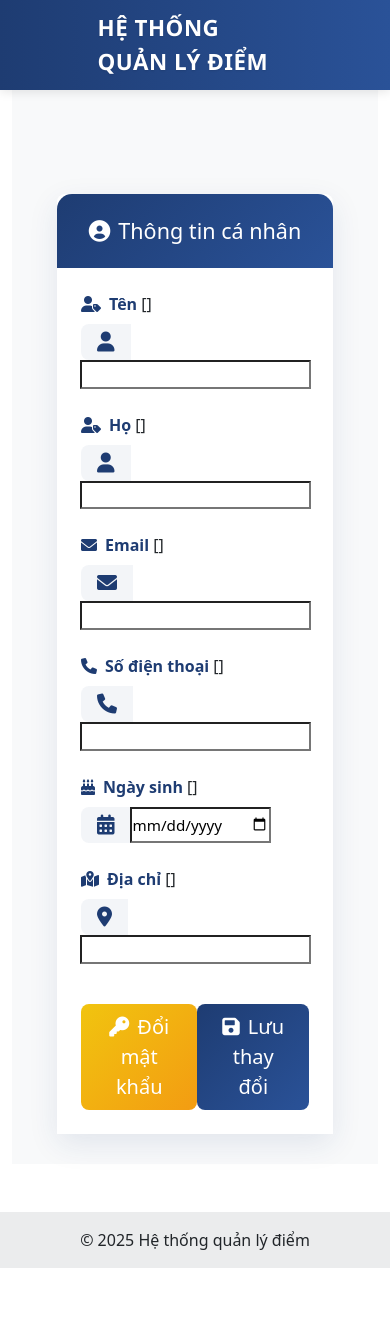
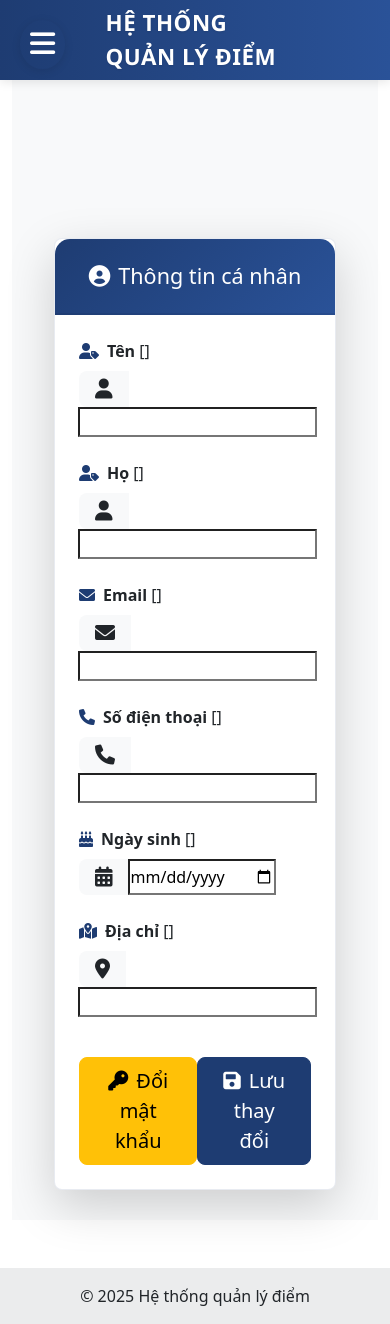
Before and after one commit to MaiThiDieuMy/ADP, a Django app: template templates/core/teacher/profile.html in a window 390 px wide. Before the commit the page ends 1268 px from the top, so only its background shows below. Run offline with Django 4.2, Linux system fonts and the light colour scheme; the template is opened without the code that fills it: most values are stand-ins (such as "Sample title", 1, 10 or a date in 2020); form fields are guessed from the names that the template uses.

Commit message:
Cập nhật lại filr profile.html

```diff
--- a/templates/core/teacher/profile.html
+++ b/templates/core/teacher/profile.html
@@ -1,61 +1,15 @@
 {% extends 'base.html' %} {% block title %}Hồ sơ Giáo viên - Hệ thống Quản lý
 Điểm{% endblock %} {% block extra_css %}
 <style>
-  /* Copy toàn bộ CSS từ dashboard.html */
   :root {
       --primary-color: #1e3c72;
       --primary-light: #2a5298;
       --primary-dark: #152b52;
       --primary-gradient: linear-gradient(135deg, #1e3c72 0%, #2a5298 100%);
-    --text-light: rgba(255, 255, 255, 0.8);
+      --text-light: rgba(255,255,255,0.8);
   }
 
-  /* Navbar styles */
-  .main-navbar {
-    background: #1e3c72;
-    background: linear-gradient(to right, #1e3c72, #2a5298);
-    padding: 0;
-    width: 100%;
-    position: fixed;
-    top: 0;
-    left: 0;
-    z-index: 1000;
-    height: 90px;
-    box-shadow: 0 2px 10px rgba(0, 0, 0, 0.1);
-  }
-
-  .navbar-container {
-    display: flex;
-    align-items: center;
-    justify-content: space-between;
-    max-width: 1200px;
-    margin: 0 auto;
-    position: relative;
-    height: 100%;
-    padding: 0;
-  }
-
-  .navbar-left {
-    position: absolute;
-    left: 0;
-  }
-
-  .navbar-center {
-    position: absolute;
-    left: 50%;
-    transform: translateX(-50%);
-  }
-
-  .nav-title {
-    color: white;
-    font-family: "Segoe UI", "Open Sans", sans-serif;
-    font-size: 1.7rem;
-    font-weight: 600;
-    letter-spacing: 0.5px;
-    text-shadow: 0 1px 2px rgba(0, 0, 0, 0.1);
-  }
-
-  /* Sidebar styles - cập nhật đầy đủ */
+  /* Sidebar styles */
   #sidebar {
       position: fixed;
       left: -280px;
@@ -66,7 +20,7 @@
       transition: all 0.3s cubic-bezier(0.4, 0, 0.2, 1);
       z-index: 1000;
       overflow-y: auto;
-    box-shadow: 4px 0 15px rgba(0, 0, 0, 0.05);
+      box-shadow: 4px 0 15px rgba(0,0,0,0.05);
   }
 
   #sidebar.active {
@@ -77,19 +31,19 @@
       padding: 30px 20px;
       background: var(--primary-dark);
       text-align: center;
-    border-bottom: 1px solid rgba(255, 255, 255, 0.1);
+      border-bottom: 1px solid rgba(255,255,255,0.1);
   }
 
   .sidebar-header .user-avatar {
       width: 90px;
       height: 90px;
-    background: rgba(255, 255, 255, 0.1);
+      background: rgba(255,255,255,0.1);
       border-radius: 50%;
       margin: 0 auto 15px;
       display: flex;
       align-items: center;
       justify-content: center;
-    border: 3px solid rgba(255, 255, 255, 0.2);
+      border: 3px solid rgba(255,255,255,0.2);
       transition: all 0.3s;
   }
 
@@ -120,7 +74,7 @@
   #sidebar .nav-link:hover,
   #sidebar .nav-link.active {
       color: white;
-    background: rgba(255, 255, 255, 0.1);
+      background: rgba(255,255,255,0.1);
       border-left: 4px solid #fff;
       transform: translateX(10px);
   }
@@ -133,82 +87,167 @@
   }
 
   /* Toggle button */
-  /* Style cho phần bên trái (toggle button) */
   #sidebarCollapse {
+      position: fixed;
+      top: 20px;
+      left: 20px;
+      z-index: 999;
+      border: none;
+      background: var(--primary-color);
+      padding: 12px 15px;
+      border-radius: 50%;
+      cursor: pointer;
+      transition: all 0.3s;
+      box-shadow: 0 2px 10px rgba(0,0,0,0.1);
+  }
+
+  #sidebarCollapse:hover {
+      background: var(--primary-light);
+      transform: scale(1.1);
+  }
+
+  /* Main content */
+  #content {
+      transition: all 0.3s cubic-bezier(0.4, 0, 0.2, 1);
+      margin-left: 0;
+      padding: 30px;
+      padding-top: 110px;
+      background: #f8f9fa;
+      min-height: 100vh;
+  }
+
+  #content.active {
+      margin-left: 280px;
+  }
+
+  /* Cards styling */
+  .card {
+      border: 1px solid rgba(30, 60, 114, 0.1);
+      border-radius: 15px;
+      box-shadow: 0 5px 15px rgba(0,0,0,0.05);
+      transition: all 0.3s;
+  }
+
+  .card:hover {
+      transform: translateY(-5px);
+      box-shadow: 0 8px 25px rgba(0,0,0,0.1);
+  }
+
+  .card-header {
+      border-radius: 15px 15px 0 0 !important;
+      border-bottom: 2px solid rgba(30, 60, 114, 0.1);
+  }
+
+  /* Stats cards */
+  .stats-card {
+      border-radius: 20px;
+      overflow: hidden;
+      min-height: 200px;
+      background: #1e3c72 !important;
+      cursor: pointer;
+  }
+
+  .stats-card .card-body {
+      padding: 35px;
+      height: 100%;
+      background: linear-gradient(135deg, #1e3c72 0%, #2a5298 100%);
+  }
+
+  .stats-card h6.text-uppercase {
+      font-size: 1.4rem;
+      font-weight: 600;
+      margin-bottom: 1.5rem;
+      color: rgba(255, 255, 255, 0.9);
+      letter-spacing: 0.5px;
+  }
+
+  .stats-card h2.mb-0 {
+      font-size: 3.5rem;
+      font-weight: 700;
+      color: white;
+      margin-bottom: 0.5rem;
+  }
+
+  .stats-card i.fa-3x {
+      font-size: 4.5rem;
+      color: white;
+      opacity: 0.8;
+  }
+
+  .stats-card .d-flex {
+      height: 100%;
+      align-items: center;
+      justify-content: space-between;
+  }
+
+  .stats-card:hover {
+      transform: translateY(-10px);
+      box-shadow: 0 15px 30px rgba(30, 60, 114, 0.2);
+  }
+
+  .stats-card:hover i {
+      transform: scale(1.1) rotate(5deg);
+      opacity: 1;
+  }
+
+  .stats-card::after {
+      content: 'Nhấn để xem chi tiết';
       position: absolute;
-    left: -120px;
-    top: -15px;
-    background: transparent; /* Không hiện vòng tròn */
-    border-radius: 50%; /* Bo tròn */
-    width: 45px;
-    height: 45px;
+      bottom: 10px;
+      left: 50%;
+      transform: translateX(-50%);
+      color: rgba(255,255,255,0.7);
+      font-size: 0.8rem;
+      opacity: 0;
+      transition: opacity 0.3s;
+  }
+
+  .stats-card:hover::after {
+      opacity: 1;
+  }
+
+  /* Table styling */
+  .table {
+      margin-bottom: 0;
+  }
+
+  .table th {
+      font-weight: 600;
+      text-transform: uppercase;
+      font-size: 0.85rem;
+      letter-spacing: 0.5px;
+      color: var(--primary-color);
+  }
+
+  .table td {
+      vertical-align: middle;
+  }
+
+  .btn {
+      border-radius: 8px;
+      padding: 8px 16px;
+      transition: all 0.3s;
+  }
+
+  .btn:hover {
+      transform: translateY(-2px);
+  }
+
+  /* Profile section */
+  .profile-icon {
+      width: 60px;
+      height: 60px;
       display: flex;
       align-items: center;
       justify-content: center;
-    border: none;
-    cursor: pointer;
-    transition: background 0.3s;
+      border-radius: 15px;
+      background: rgba(52, 152, 219, 0.1);
+      transition: all 0.3s;
   }
 
-  #sidebarCollapse i {
-    color: white;
-    font-size: 35px;
-  }
-
-  #sidebarCollapse:hover {
-    background: rgba(255, 255, 255, 0.3); /* Hiệu ứng hover */
-  }
-
-  /* Overlay */
-  .overlay {
-    display: none;
-    position: fixed;
-    width: 100vw;
-    height: 100vh;
-    background: rgba(30, 60, 114, 0.7);
-    z-index: 998;
-    opacity: 0;
-    transition: all 0.5s ease-in-out;
-  }
-
-  .overlay.active {
-    display: block;
-    opacity: 1;
-  }
-
-  /* Custom scrollbar for sidebar */
-  #sidebar::-webkit-scrollbar {
-    width: 5px;
-  }
-
-  #sidebar::-webkit-scrollbar-track {
-    background: rgba(255, 255, 255, 0.1);
-  }
-
-  #sidebar::-webkit-scrollbar-thumb {
-    background: rgba(255, 255, 255, 0.2);
-    border-radius: 3px;
-  }
-
-  #sidebar::-webkit-scrollbar-thumb:hover {
-    background: rgba(255, 255, 255, 0.3);
-  }
-
-  /* Active nav indication */
-  .nav-link.active {
-    position: relative;
-  }
-
-  .nav-link.active::after {
-    content: "";
-    position: absolute;
-    right: 20px;
-    top: 50%;
-    transform: translateY(-50%);
-    width: 6px;
-    height: 6px;
-    border-radius: 50%;
-    background: #fff;
+  .profile-icon:hover {
+      transform: scale(1.1);
+      background: rgba(52, 152, 219, 0.2);
   }
 
   /* Responsive */
@@ -225,175 +264,248 @@
           margin-left: 0;
       }
 
-    .main-navbar {
-      padding: 0;
+      .card-header {
+          flex-direction: column;
       }
 
-    .navbar-left {
-      left: 10px;
+      .card-header form {
+          margin-top: 15px;
+          width: 100%;
+      }
+
+      .stats-card {
+          min-height: 180px;
+      }
+
+      .stats-card h6.text-uppercase {
+          font-size: 1.2rem;
+      }
+
+      .stats-card h2.mb-0 {
+          font-size: 3rem;
+      }
+
+      .stats-card i.fa-3x {
+          font-size: 3.5rem;
+      }
+  }
+
+  /* Custom scrollbar for sidebar */
+  #sidebar::-webkit-scrollbar {
+      width: 5px;
+  }
+
+  #sidebar::-webkit-scrollbar-track {
+      background: rgba(255,255,255,0.1);
+  }
+
+  #sidebar::-webkit-scrollbar-thumb {
+      background: rgba(255,255,255,0.2);
+      border-radius: 3px;
+  }
+
+  #sidebar::-webkit-scrollbar-thumb:hover {
+      background: rgba(255,255,255,0.3);
+  }
+
+  /* Stats cards */
+  .col-md-4:nth-child(1) .card {
+      background: var(--primary-gradient);
+  }
+
+  .col-md-4:nth-child(2) .card {
+      background: linear-gradient(135deg, var(--primary-color) 0%, #3a6fc9 100%);
+  }
+
+  .col-md-4:nth-child(3) .card {
+      background: linear-gradient(135deg, #3a6fc9 0%, var(--primary-color) 100%);
+  }
+
+  /* Buttons */
+  .btn-primary {
+      background: var(--primary-color);
+      border-color: var(--primary-color);
+  }
+
+  .btn-primary:hover {
+      background: var(--primary-light);
+      border-color: var(--primary-light);
+  }
+
+  .btn-info {
+      background: var(--primary-light);
+      border-color: var(--primary-light);
+  }
+
+  /* Text colors */
+  .text-primary {
+      color: var(--primary-color) !important;
+  }
+
+  /* Badge */
+  .badge.bg-primary {
+      background: var(--primary-color) !important;
+  }
+
+  /* Profile icons */
+  .profile-icon i,
+  .bg-light i.text-primary {
+      color: var(--primary-color) !important;
+  }
+
+  /* Table hover */
+  .table-hover tbody tr:hover {
+      background-color: rgba(30, 60, 114, 0.05);
+  }
+
+  /* Card headers */
+  .card-header.bg-white {
+      border-bottom: 2px solid rgba(30, 60, 114, 0.1);
+  }
+
+  /* Form elements */
+  .form-control:focus {
+      border-color: var(--primary-color);
+      box-shadow: 0 0 0 0.25rem rgba(30, 60, 114, 0.25);
+  }
+
+  .form-select:focus {
+      border-color: var(--primary-color);
+      box-shadow: 0 0 0 0.25rem rgba(30, 60, 114, 0.25);
+  }
+
+  /* Profile section icons */
+  .bg-light.p-3 {
+      background: rgba(30, 60, 114, 0.1) !important;
+  }
+
+  .bg-light.p-3:hover {
+      background: rgba(30, 60, 114, 0.15) !important;
+  }
+
+  /* Overlay color */
+  .overlay.active {
+      background: rgba(30, 60, 114, 0.7);
+  }
+
+  /* Additional hover effects */
+  .btn-primary:hover {
+      box-shadow: 0 4px 15px rgba(30, 60, 114, 0.3);
+  }
+
+  .stats-card:hover {
+      box-shadow: 0 8px 25px rgba(30, 60, 114, 0.2);
+  }
+
+  /* Alert modifications */
+  .alert-warning {
+      border-left: 4px solid var(--primary-color);
+  }
+
+  /* Search button in header */
+  .input-group .btn-primary {
+      background: var(--primary-color);
+      border-color: var(--primary-color);
+  }
+
+  .input-group .btn-primary:hover {
+      background: var(--primary-light);
+      border-color: var(--primary-light);
+  }
+
+  /* Dropdown menu */
+  .dropdown-item:active,
+  .dropdown-item:focus {
+      background-color: var(--primary-color);
+  }
+
+  /* Active nav indication */
+  .nav-link.active {
+      position: relative;
+  }
+
+  .nav-link.active::after {
+      content: '';
+      position: absolute;
+      right: 20px;
+      top: 50%;
+      transform: translateY(-50%);
+      width: 6px;
+      height: 6px;
+      border-radius: 50%;
+      background: #fff;
+  }
+
+  /* Style cho navbar duy nhất */
+  .main-navbar {
+      background: #1e3c72;
+      background: linear-gradient(to right, #1e3c72, #2a5298);
+      padding: 0 2rem;
+      width: 100%;
+      position: fixed;
+      top: 0;
+      left: 0;
+      z-index: 1000;
+      height: 90px;
+      box-shadow: 0 2px 10px rgba(0,0,0,0.1);
+  }
+
+  /* Container cho navbar */
+  .navbar-container {
+      display: flex;
+      align-items: center;
+      justify-content: space-between;
+      max-width: 1200px;
+      margin: 0 auto;
+      position: relative;
+      height: 100%;
+  }
+
+  /* Style cho phần bên trái (toggle button) */
+  #sidebarCollapse {
+      background: transparent;
+      border: none;
+      color: white;
+      padding: 10px;
+      display: flex;
+      align-items: center;
+      justify-content: center;
+      transition: all 0.3s ease;
+  }
+
+  #sidebarCollapse:hover {
+      transform: scale(1.1);
+  }
+
+  #sidebarCollapse i {
+      font-size: 1.8rem;
+  }
+
+  /* Style cho tiêu đề trung tâm */
+  .navbar-center {
+      position: absolute;
+      left: 50%;
+      transform: translateX(-50%);
+  }
+
+  .nav-title {
+      color: white;
+      font-family: 'Segoe UI', 'Open Sans', sans-serif;
+      font-size: 1.7rem;
+      font-weight: 600;
+      letter-spacing: 0.5px;
+      text-shadow: 0 1px 2px rgba(0,0,0,0.1);
+  }
+
+  /* Responsive */
+  @media (max-width: 768px) {
+      .main-navbar {
+          height: 80px;
+          padding: 0.8rem 1rem;
       }
 
       .nav-title {
           font-size: 1.4rem;
-    }
-
-    #sidebarCollapse {
-      padding: 12px;
-      margin-left: 10px;
-    }
-  }
-
-  /* Card styling */
-  .card {
-    border: none;
-    transition: all 0.3s;
-  }
-
-  .card-header {
-    background: var(--primary-gradient) !important;
-    border-bottom: none;
-    border-radius: 15px 15px 0 0 !important;
-  }
-
-  /* Form controls */
-  .form-control {
-    border-radius: 10px;
-    border: 1px solid rgba(30, 60, 114, 0.1);
-    padding: 12px 15px;
-    height: auto;
-    font-size: 1rem;
-    transition: all 0.3s;
-  }
-
-  .form-control:focus {
-    border-color: var(--primary-color);
-    box-shadow: 0 0 0 0.25rem rgba(30, 60, 114, 0.15);
-  }
-
-  /* Input groups */
-  .input-group-text {
-    border-radius: 10px 0 0 10px;
-    padding: 12px 15px;
-    color: var(--primary-color);
-    background-color: rgba(30, 60, 114, 0.05) !important;
-    border: 1px solid rgba(30, 60, 114, 0.1);
-  }
-
-  .input-group .form-control {
-    border-radius: 0 10px 10px 0;
-  }
-
-  /* Labels */
-  .form-label {
-    color: var(--primary-color);
-    font-weight: 600;
-  }
-
-  .form-label i {
-    color: var(--primary-color) !important;
-  }
-
-  /* Buttons */
-  .btn-primary {
-    background: var(--primary-gradient);
-    border: none;
-  }
-
-  .btn-primary:hover {
-    background: linear-gradient(
-      135deg,
-      var(--primary-dark) 0%,
-      var(--primary-color) 100%
-    );
-    transform: translateY(-2px);
-    box-shadow: 0 5px 15px rgba(30, 60, 114, 0.2);
-  }
-
-  .btn-warning {
-    background: linear-gradient(135deg, #f1c40f 0%, #f39c12 100%);
-    border: none;
-    color: white;
-  }
-
-  .btn-warning:hover {
-    background: linear-gradient(135deg, #f39c12 0%, #e67e22 100%);
-    color: white;
-    transform: translateY(-2px);
-    box-shadow: 0 5px 15px rgba(243, 156, 18, 0.2);
-  }
-
-  /* Alerts */
-  .alert {
-    border-radius: 10px;
-    border-left: 4px solid var(--primary-color);
-    background-color: rgba(30, 60, 114, 0.05);
-  }
-
-  /* Card shadow and hover effect */
-  .card.shadow-lg {
-    box-shadow: 0 10px 30px rgba(30, 60, 114, 0.1) !important;
-  }
-
-  .card.shadow-lg:hover {
-    box-shadow: 0 15px 40px rgba(30, 60, 114, 0.15) !important;
-  }
-
-  /* Input focus states */
-  .form-control:focus {
-    border-color: var(--primary-color);
-    box-shadow: 0 0 0 0.25rem rgba(30, 60, 114, 0.15);
-  }
-
-  /* Error messages */
-  .errorlist {
-    color: #dc3545;
-    background-color: rgba(220, 53, 69, 0.1);
-    padding: 0.5rem 1rem;
-    border-radius: 8px;
-    margin-top: 0.25rem;
-  }
-
-  /* Spacing adjustments */
-  .card.mt-5 {
-    margin-top: 3rem !important;
-  }
-
-  .card-body {
-    background-color: rgba(255, 255, 255, 0.98);
-  }
-
-  /* Icon colors in form */
-  .input-group-text i {
-    color: var(--primary-color);
-  }
-
-  /* Responsive adjustments */
-  @media (max-width: 768px) {
-    .col-lg-8 {
-      padding: 0 15px;
-    }
-
-    .card-body {
-      padding: 1.5rem;
-    }
-
-    .input-group-lg {
-      font-size: 0.95rem;
-    }
-  }
-
-  #content {
-    transition: all 0.3s cubic-bezier(0.4, 0, 0.2, 1);
-    margin-left: 0;
-    padding: 30px;
-    padding-top: 90px;
-    background: #f8f9fa;
-    min-height: 100vh;
-  }
-
-  @media (max-width: 768px) {
-    .card.mt-5 {
-      margin-top: 1.5rem !important;
       }
   }
 </style>
@@ -408,7 +520,7 @@
     </div>
 
     <div class="navbar-center">
-      <span class="nav-title">HỆ THỐNG QUẢN LÝ ĐIỂM </span>
+      <span class="nav-title">HỆ THỐNG QUẢN LÝ ĐIỂM</span>
     </div>
   </div>
 </nav>
@@ -462,7 +574,7 @@
     <div class="row justify-content-center">
       <div class="col-lg-8">
         <div class="card shadow-lg rounded-3 mt-5">
-          <div class="card-header bg-primary bg-gradient text-white py-4">
+          <div class="card-header text-white py-4" style="background: var(--primary-gradient) !important;">
             <h4 class="mb-0 text-center">
               <i class="fas fa-user-circle me-2"></i>Thông tin cá nhân
             </h4>
```
Lines whose indentation alone changed are shown as unchanged.
